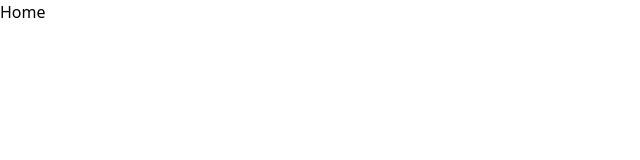
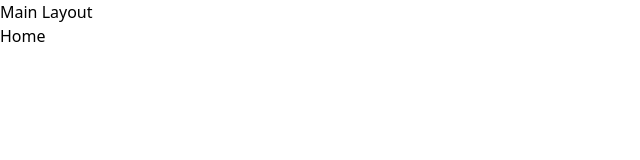
Before and after one commit to davidgonzalezfx/bluecoins-web, a React (Create React App) app: page / in a window 1280 px wide. Shown: the top 160 px of the page, without its empty margins (0-640 px from the left). Built offline with nearby package versions, Linux system fonts and the light colour scheme.

Commit message:
Add - Router, routes config file & layout config

```diff
--- a/public/index.html
+++ b/public/index.html
@@ -22,7 +22,7 @@
       work correctly both with client-side routing and a non-root public URL.
       Learn how to configure a non-root public URL by running `npm run build`.
     -->
-  <title>ELSP - Grupos conexion</title>
+  <title>Bluecons Web Version</title>
 </head>
 
 <body>
--- a/src/App.tsx
+++ b/src/App.tsx
@@ -1,13 +1,26 @@
 import { BrowserRouter as Router, Switch, Route, Redirect } from 'react-router-dom'
+
+import routes from './routes'
 
 function App() {
   return (
     <Router>
       <Switch>
-        <Route path='/' exact component={() => <div>Home</div>} />
-        <Route path='*'>
-          <Redirect to='/' />
-        </Route>
+        {routes.map((route, index) => (
+          <Route
+            key={index}
+            path={route.path}
+            exact={route.exact}
+            render={() =>
+              route.layout ? (
+                <route.layout>{route.component && <route.component />}</route.layout>
+              ) : (
+                route.component && <route.component />
+              )
+            }
+          ></Route>
+        ))}
+        <Route path='*' render={() => <Redirect to='/' />} />
       </Switch>
     </Router>
   )
--- /dev/null
+++ b/src/hooks/index.ts
@@ -0,0 +1 @@
+export { default as useTitle } from './useTitle'
--- /dev/null
+++ b/src/hooks/useTitle.tsx
@@ -0,0 +1,13 @@
+import { useEffect, useState } from 'react'
+
+const useTitle = (initialTitle: string) => {
+  const [title, setTitle] = useState(initialTitle)
+
+  useEffect(() => {
+    document.title = title
+  }, [title])
+
+  return [setTitle]
+}
+
+export default useTitle
--- /dev/null
+++ b/src/layouts/MainLayout.tsx
@@ -0,0 +1,10 @@
+const MainLayout = ({ children }: { children: React.ReactNode }) => {
+  return (
+    <div>
+      <p>Main Layout</p>
+      <div>{children}</div>
+    </div>
+  )
+}
+
+export default MainLayout
--- /dev/null
+++ b/src/layouts/index.ts
@@ -0,0 +1 @@
+export { default as MainLayout } from './MainLayout'
--- /dev/null
+++ b/src/routes.tsx
@@ -0,0 +1,21 @@
+import { MainLayout } from './layouts'
+import { Home } from './views'
+
+const routes = [
+  {
+    path: '/',
+    title: 'Home',
+    exact: true,
+    layout: MainLayout,
+    component: Home
+  },
+  {
+    path: '/upload',
+    title: 'Upload',
+    exact: true,
+    layout: null,
+    component: () => <div>Upload</div>
+  }
+]
+
+export default routes
--- /dev/null
+++ b/src/views/Home.tsx
@@ -0,0 +1,10 @@
+import React from 'react'
+import { useTitle } from '../hooks'
+
+const Home = () => {
+  const [setTitle] = useTitle('Home')
+
+  return <p>Home</p>
+}
+
+export default Home
--- /dev/null
+++ b/src/views/index.ts
@@ -0,0 +1 @@
+export { default as Home } from './Home'
```
Also changed, not shown: package.json (+7 -8 lines), src/index.tsx (+12 -4 lines), 1 other file (tests, documents, lock files or other folders).
